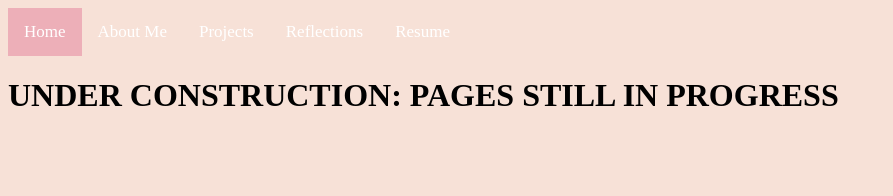
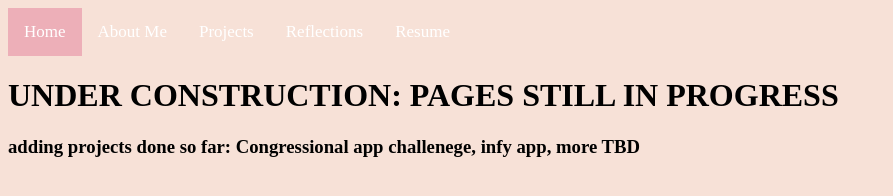
Before and after one commit to erudmila/portfolio56, a plain HTML site: page projects.html in a window 1280 px wide. Shown: the whole page, without its empty margins (0-893 px from the left). Drawn offline with Linux system fonts and the light colour scheme.

Commit message:
Update projects.html

```diff
--- a/projects.html
+++ b/projects.html
@@ -18,7 +18,7 @@
     </div>
 
     <H1>UNDER CONSTRUCTION: PAGES STILL IN PROGRESS</H1>
-
+    <h3> adding projects done so far: Congressional app challenege, infy app, more TBD</h3>
 
 
         </div>
```
